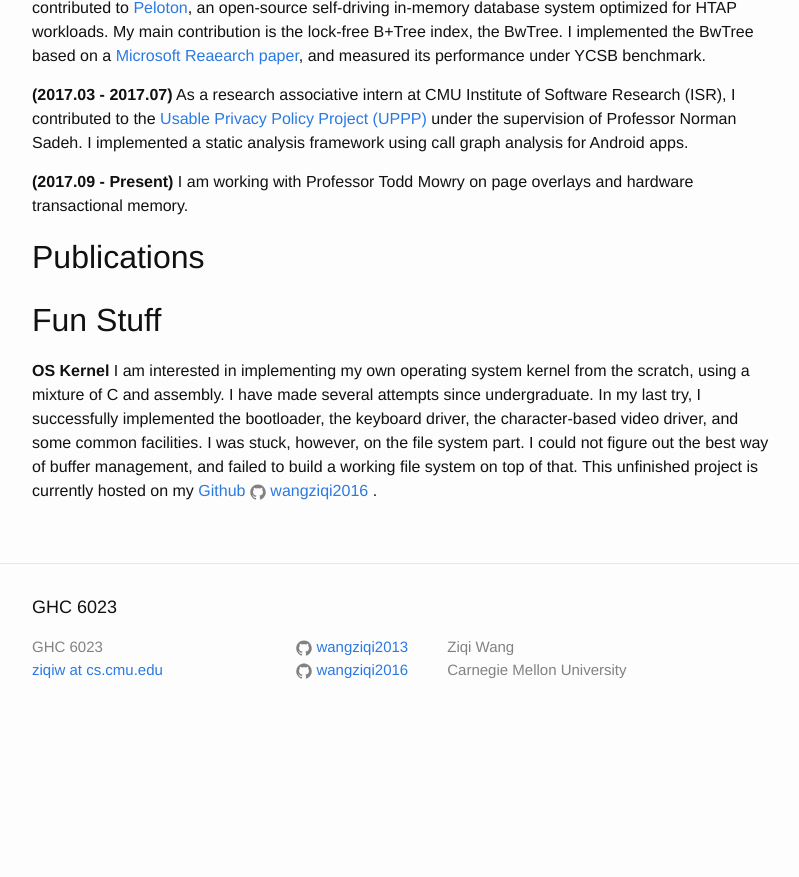
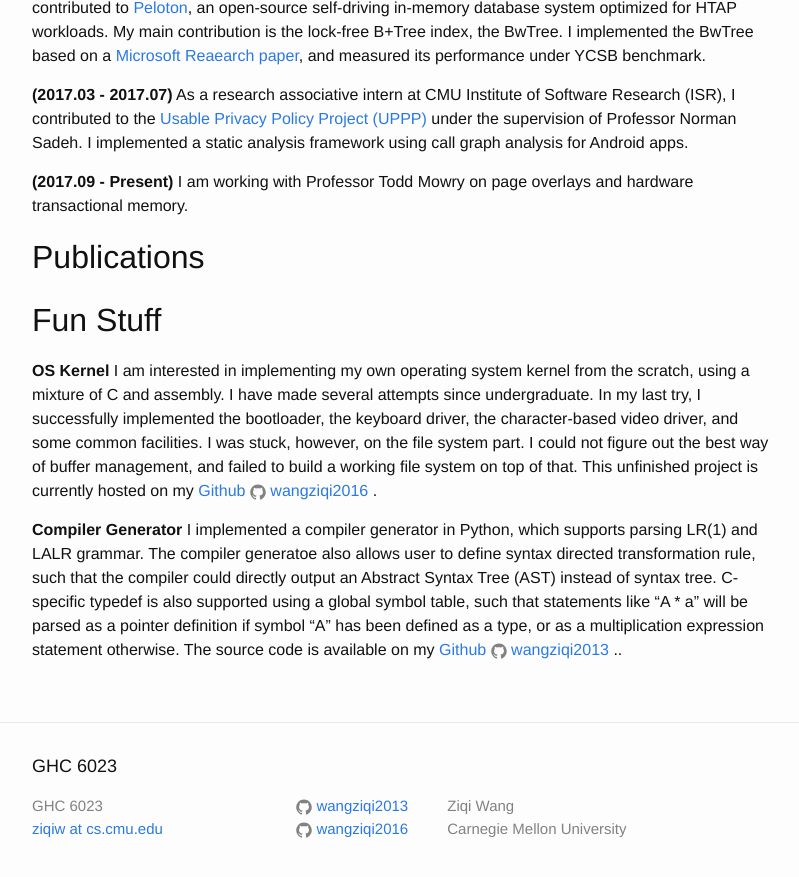
Before and after one commit to wangziqi2013/wangziqi2013.github.io, a Jekyll site: the page built from ziqiw.md, in a window 1280 px wide and 900 px high, scrolled down 603 px. Shown: the top 877 px of the window, without its empty margins (238-1037 px from the left). Built offline with Jekyll 4.4.1, drawn with Linux system fonts in a browser that asks for light colours; before the commit the page ends 1344 px from its top, so only the background shows below that.

Commit message:
Update ziqiw.md
Adding compiler generator under fun stuff

```diff
--- a/ziqiw.md
+++ b/ziqiw.md
@@ -46,3 +46,5 @@ the bootloader, the keyboard driver, the character-based video driver, and some
 however, on the file system part. I could not figure out the best way of buffer management, and failed to
 build a working file system on top of that. This unfinished project is currently hosted on my
 [Github](https://github.com/wangziqi2016/Kernel) {% include icon-github.html username="wangziqi2016" %}.
+
+**Compiler Generator** I implemented a compiler generator in Python, which supports parsing LR(1) and LALR grammar. The compiler generatoe also allows user to define syntax directed transformation rule, such that the compiler could directly output an Abstract Syntax Tree (AST) instead of syntax tree. C-specific typedef is also supported using a global symbol table, such that statements like "A * a" will be parsed as a pointer definition if symbol "A" has been defined as a type, or as a multiplication expression statement otherwise. The source code is available on my [Github](https://github.com/wangziqi2013/CFront) {% include icon-github.html username="wangziqi2013" %}..
```
